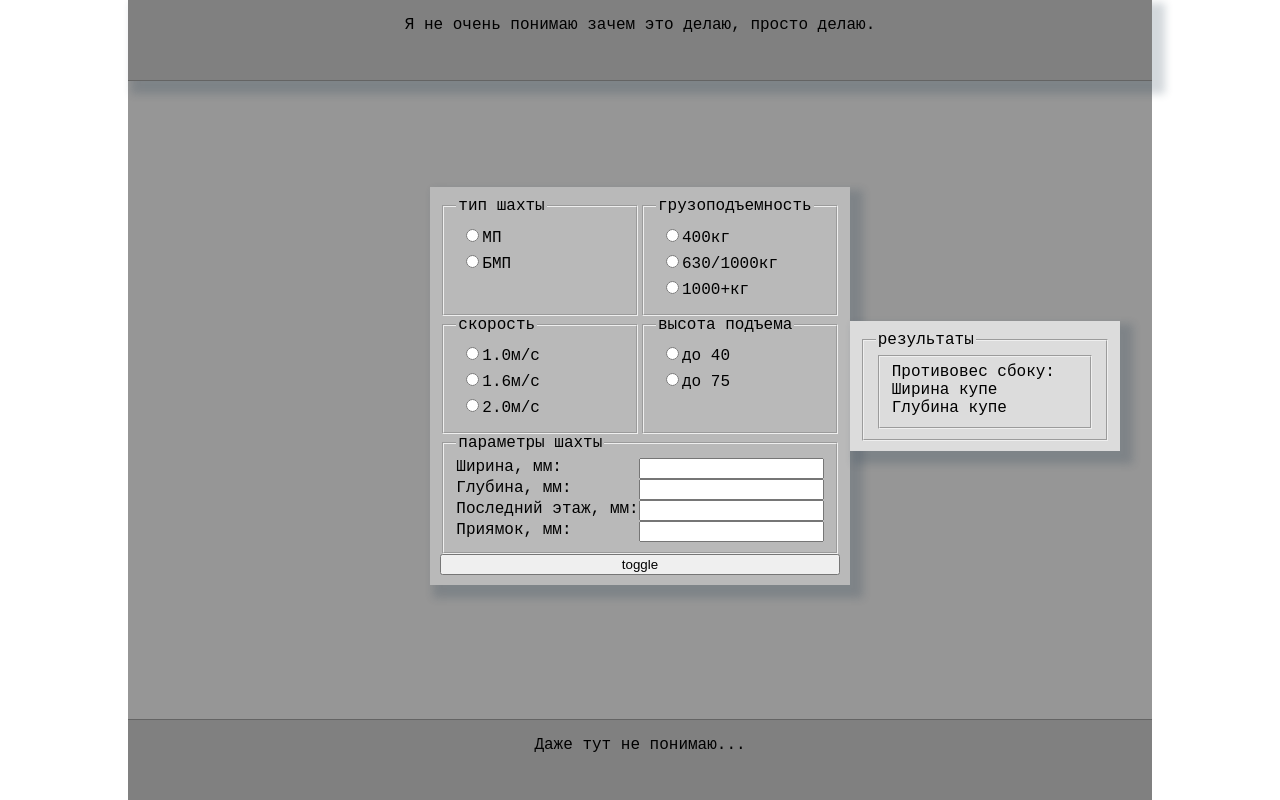
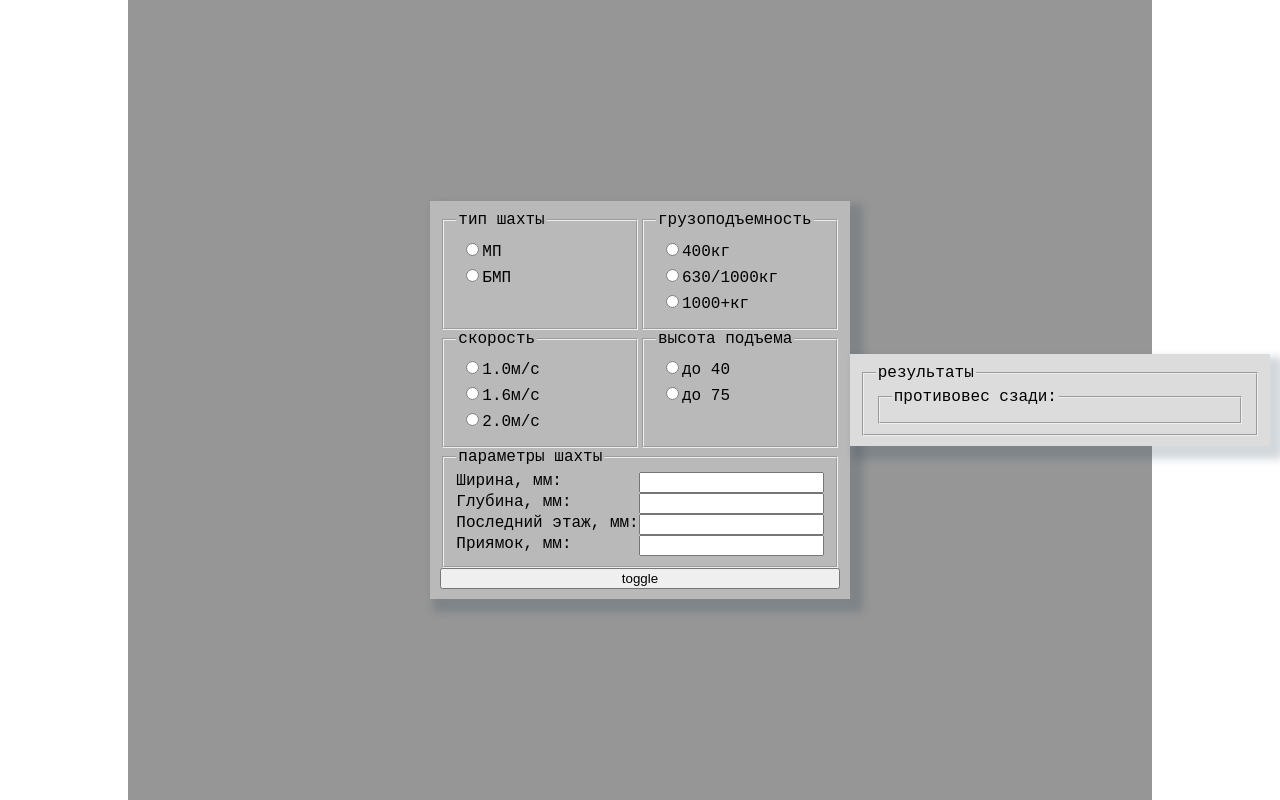
Before and after one commit to PrgvG/elm_calc, a React (Create React App) app: page / in a window 1280 px wide. Built offline with nearby package versions, Linux system fonts and the light colour scheme.

Commit message:
third commit

```diff
--- a/src/App.css
+++ b/src/App.css
@@ -28,7 +28,6 @@
 .App-body {
   display: flex;
   position: relative;
-  top: 10vh;
   margin: auto;
   align-items: center;
   justify-content: center;
@@ -47,7 +46,7 @@
   background-color: rgb(220, 220, 220);
   box-shadow: 8px 8px 8px 5px rgba(34, 60, 80, 0.2);
   padding: 10px;
-  width: 250px;
+  width: 400px;
 }
 .App-footer {
   position: relative;
--- a/src/App.js
+++ b/src/App.js
@@ -1,9 +1,19 @@
 import "./App.css";
-import { useState } from "react";
+import React, { useState } from "react";
+import Input from "./components/Input.jsx";
+import InputText from "./components/InputText.jsx";
+import ResultList from "./components/ResultList.jsx";
+
+import shaftArr from "./data/shaft.js";
+import loadArr from "./data/load.js";
+import cabinArr from "./data/cabin.js";
+import speedArr from "./data/speed.js";
+import heightArr from "./data/height.js";
+import doorArr from "./data/door.js";
 
 function App() {
-  const [width, setWidth] = useState(Number);
-  const [depth, setDepth] = useState(Number);
+  const [SW, setSW] = useState(Number); // SW - shaft width
+  const [SD, setSD] = useState(Number); // SD - shaft depth
   const [head, setHead] = useState(Number);
   const [height, setHeight] = useState(Number);
   const [pit, setPit] = useState(Number);
@@ -12,156 +22,59 @@ function App() {
   const [speed, setSpeed] = useState(0);
   const [toggle, setToggle] = useState(true);
 
-  const sqrOfSpeed = (n) => 0.035 * n ** 2
-  const coupleGuide = (n) => n + n
+  const a = 2100 + 40 + 1000 + speed
+  const b = 2100 + 40 + 700 + 100 + 121 + 100 + speed
+  const A_HEAD = 3300
+  const B_HEAD = 3400
+  const C_HEAD = 4100
+  const D_HEAD = 3900
+  const A_PIT = 1050
+  const D_PIT = 1400
+  const HEAD_AND_PIT = 4500
+  const MIN_CAR_BRACKET = 35
+  const MAX_CAR_BRACKET = 245
+  const MIN_CWT_BRACKET = 230
+  const MAX_CWT_BRACKET = 550
+
   const redHead = (n) => {
-    const tmp = shaft === "mr" ? 3300 : height > 40 ? 4100 : 3400
-    return n < tmp && n > 0 ? "ShaftInput Red" : "ShaftInput"
-  }
+    const tmp = shaft === "mr" ? A_HEAD : height > 40 ? C_HEAD : B_HEAD;
+    return n < tmp && n > 0 ? "ShaftInput Red" : "ShaftInput";
+  };
   const redPit = (n) => {
-    return n < 1050 && n > 0 ? "ShaftInput Red" : "ShaftInput"
-  }
-  const shaftArr = [
-    { type: "radio", id: "shaft1", name: "shaft", value: "mr", label: "МП" },
-    { type: "radio", id: "shaft2", name: "shaft", value: "mrl", label: "БМП" },
-  ];
-  const loadArr = [
-    { type: "radio", id: "load1", name: "load", value: coupleGuide(65), label: "400кг" },
-    { type: "radio", id: "load2", name: "load", value: coupleGuide(75), label: "630/1000кг", },
-    { type: "radio", id: "load3", name: "load", value: coupleGuide(75), label: "1000+кг" },
-  ];
-  const speedArr = [
-    { type: "radio", id: "speed1", name: "speed", value: sqrOfSpeed(1), label: "1.0м/с", },
-    { type: "radio", id: "speed2", name: "speed", value: sqrOfSpeed(1.6), label: "1.6м/с", },
-    { type: "radio", id: "speed3", name: "speed", value: sqrOfSpeed(2), label: "2.0м/с", },
-  ];
-  const heightArr = [
-    { type: "radio", id: "height1", name: "height", value: 39, label: "до 40" },
-    { type: "radio", id: "height2", name: "height", value: 41, label: "до 75" },
-  ];
-  const cabinArr = [
-    {width: 950, height: 1050, name: "0401"},
-    {width: 810, height: 1000, name: "0402"},
-    {width: 810, height: 810, name: "0403"},
-    {width: 1000, height: 1250, name: "0404"},
-    {width: 1050, height: 1100, name: "0405"},
-    {width: 1100, height: 950, name: "0406"},
-    {width: 950, height: 1100, name: "0407"},
-    {width: 2100, height: 1100, name: "0601"},
-    {width: 1100, height: 1400, name: "0602"},
-    {width: 1100, height: 2100, name: "0603"},
-    {width: 1050, height: 2100, name: "0604"},
-    {width: 1400, height: 2300, name: "0605"},
-    {width: 1400, height: 1200, name: "0606"},
-    {width: 1400, height: 2200, name: "0607"},
-    {width: 1400, height: 2100, name: "0608"},
-    {width: 2170, height: 1170, name: "0609"},
-    {width: 1600, height: 1400, name: "1001"},
-    {width: 1400, height: 1600, name: "1002"},
-    {width: 1700, height: 1500, name: "1003"},
-    {width: 2100, height: 1500, name: "1004"},
-    {width: 1500, height: 1700, name: "1005"},
-    {width: 1400, height: 2400, name: "1006"},
-    {width: 2100, height: 1400, name: "1007"},
-    {width: 1200, height: 2300, name: "1008"},
-  ]
+    return n < A_PIT && n > 0 ? "ShaftInput Red" : "ShaftInput";
+  };
 
   return (
     <div className="App">
-      <header className="App-header">
-        <p>Я не очень понимаю зачем это делаю, просто делаю.</p>
-      </header>
-      <body className="App-body">
+      <div className="App-body">
         <form className="Body-container">
           <div className="Container-radio">
-            <fieldset>
-              <legend>Тип шахты</legend>
-              {shaftArr.map((it) => {
-                return (
-                  <div className="Radio-input">
-                    <input
-                      type={it.type}
-                      id={it.id}
-                      name={it.name}
-                      value={it.value}
-                      onClick={(e) => setShaft(e.target.value)}
-                    />
-                    <label for={it.id}>{it.label}</label>
-                  </div>
-                );
-              })}
-            </fieldset>
-            <fieldset>
-              <legend>Грузоподъемность</legend>
-              {loadArr.map((it) => {
-                return (
-                  <div className="Radio-input">
-                    <input
-                      type={it.type}
-                      id={it.id}
-                      name={it.name}
-                      value={it.value}
-                      onClick={(e) => setLoad(e.target.value)}
-                    />
-                    <label for={it.id}>{it.label}</label>
-                  </div>
-                );
-              })}
-            </fieldset>
-            <fieldset>
-              <legend>Скорость</legend>
-              {speedArr.map((it) => {
-                return (
-                  <div className="Radio-input">
-                    <input
-                      type={it.type}
-                      id={it.id}
-                      name={it.name}
-                      value={it.value}
-                      onClick={(e) => setSpeed(e.target.value)}
-                    />
-                    <label for={it.id}>{it.label}</label>
-                  </div>
-                );
-              })}
-            </fieldset>
-            <fieldset>
-              <legend>Высота подъема</legend>
-              {heightArr.map((it) => {
-                return (
-                  <div className="Radio-input">
-                    <input
-                      type={it.type}
-                      id={it.id}
-                      name={it.name}
-                      value={it.value}
-                      onClick={(e) => setHeight(e.target.value)}
-                    />
-                    <label for={it.id}>{it.label}</label>
-                  </div>
-                );
-              })}
-            </fieldset>
+            <Input set={setShaft} arr={shaftArr} title="Тип шахты" />
+            <Input set={setLoad} arr={loadArr} title="Грузоподъемность" />
+            <Input set={setSpeed} arr={speedArr} title="Скорость" />
+            <Input set={setHeight} arr={heightArr} title="Высота подъема" />
           </div>
           <fieldset className="Container-input">
             <legend>Параметры шахты</legend>
-            <div className="ShaftInput">
-              Ширина, мм: <input onChange={(e) => setWidth(e.target.value)} />
-            </div>
-            <div className="ShaftInput">
-              Глубина, мм: <input onChange={(e) => setDepth(e.target.value)} />
-            </div>
-            <div className={redHead(head)}>
-              Последний этаж, мм:
-              <input onChange={(e) => setHead(e.target.value)} />
-            </div>
-            <div className={redPit(pit)}>
-              Приямок, мм: <input onChange={(e) => setPit(e.target.value)} />
-            </div>
+            <InputText set={setSW} styles="ShaftInput" title="Ширина, мм: " />
+            <InputText set={setSD} styles="ShaftInput" title="Глубина, мм: " />
+            <InputText
+              set={setHead}
+              styles={redHead(head)}
+              title=" Последний этаж, мм: "
+            />
+            <InputText
+              set={setPit}
+              styles={redPit(pit)}
+              title="Приямок, мм: "
+            />
           </fieldset>
-          <button type="button" onClick={(e) => {
-            setToggle(!toggle)
-          }}>
+          <button
+            type="button"
+            onClick={(e) => {
+              setToggle(!toggle);
+            }}
+          >
             toggle
           </button>
         </form>
@@ -169,39 +82,34 @@ function App() {
           <div className="Body-result">
             <fieldset>
               <legend>Результаты</legend>
-              <fieldset>
-                Противовес сбоку:
-                <div>Ширина купе {width != 0 && width - 275 - load}</div>
-                <div>Глубина купе {depth != 0 && depth - 255}</div>
-                <div>{cabinArr.filter(it => it.width < width - 275 - load && it.width > width - 275 - load - 300 && it.height < depth - 255).map(it => {
-                return (
-                <>
-                  {it.width} x {it.height} - {it.name} <br/>
-                </>
-                )
-              })}</div>
-              </fieldset>
-              {shaft === "mr" && (<fieldset>
-                Противовес сзади:
-                <div>Ширина купе {width != 0 && width - 90 - load}</div>
-                <div>Глубина купе {depth != 0 && depth - 470}</div>
-                <div>{cabinArr.filter(it => {
-                  return it.width < width - 90 - load && it.width > width - load - 390 && it.height < depth - 470
-                }).map(it => {
-                  return (
-                  <>
-                    {it.width} x {it.height} - {it.name} <br/>
-                  </>
-                )
-              })}</div>
-              </fieldset>)}
+              <ResultList
+                title="Противовес сзади:"
+                arr={cabinArr.filter(it => it.load == load)}
+                w1={MIN_CAR_BRACKET * 2}
+                w2={MAX_CAR_BRACKET * 2}
+                d1={470}
+                SW={SW}
+                SD={SD}
+                load={load}
+                doors={doorArr}
+              />
+              {shaft === "mr" && (
+                <ResultList
+                  title="Противовес сбоку:"
+                  arr={cabinArr.filter(it => it.load == load)}
+                  w1={MIN_CAR_BRACKET + MIN_CWT_BRACKET}
+                  w2={MAX_CAR_BRACKET + MAX_CWT_BRACKET}
+                  d1={255}
+                  SW={SW}
+                  SD={SD}
+                  load={load}
+                  doors={doorArr}
+                />
+              )}
             </fieldset>
           </div>
         )}
-      </body>
-      <footer className="App-footer">
-        <p>Даже тут не понимаю...</p>
-      </footer>
+      </div>
     </div>
   );
 }
--- a/src/components/Input.jsx
+++ b/src/components/Input.jsx
@@ -1,11 +1,25 @@
-import React from 'react';
+import React from "react";
 
 function Input(props) {
-    return (
-        <div>
-
-        </div>
-    );
+  return (
+    <fieldset>
+      <legend>{props.title}</legend>
+      {props.arr.map((it, i) => {
+        return (
+          <div className="Radio-input" key={i}>
+            <input
+              type={it.type}
+              id={it.id}
+              name={it.name}
+              value={it.value}
+              onClick={(e) => props.set(e.target.value)}
+            />
+            <label for={it.id}>{it.label}</label>
+          </div>
+        );
+      })}
+    </fieldset>
+  );
 }
 
 export default Input;
--- /dev/null
+++ b/src/components/InputText.jsx
@@ -0,0 +1,11 @@
+import React from "react";
+
+function InputText(props) {
+  return (
+    <div className={props.styles}>
+      {props.title}<input onChange={(e) => props.set(e.target.value)} />
+    </div>
+  );
+}
+
+export default InputText;
--- /dev/null
+++ b/src/components/ResultList.jsx
@@ -0,0 +1,43 @@
+import React from "react";
+
+function ResultList(props) {
+  function guide(load) {
+    return load === "400" ? 65 : load === "630" ? 62 : 75;
+  }
+  function filterDoors(doorArr, BG, CW, load) {
+    let result = doorArr.filter(
+      (it) =>
+        it.DW <= CW - 100 &&
+        it.fullWidth <= props.SW - 35 - load - (BG - CW) / 2 - 50 - 15
+    );
+    return result[result.length - 1] ? result[result.length - 1].DW : 'нету дверей';
+  }
+  return (
+    <fieldset>
+      <legend>{props.title}</legend>
+      {props.arr
+        .filter(
+          (it) =>
+            it.CW <= props.SW - props.w1 - guide(props.load) * 2 &&
+            it.CW >= props.SW - props.w2 - guide(props.load) * 2 &&
+            it.CD <= props.SD - props.d1
+        )
+        .map((it, i) => {
+          return (
+            <div key={i}>
+              {it.title} - {it.CW} x {it.CD} {"=> "}
+              ТО:{filterDoors(
+                props.doors,
+                it.BG,
+                it.CW,
+                guide(props.load)
+              )}
+              <br />
+            </div>
+          );
+        })}
+    </fieldset>
+  );
+}
+
+export default ResultList;
--- /dev/null
+++ b/src/data/cabin.js
@@ -0,0 +1,29 @@
+const cabinArr = [
+  { CW: 950, CD: 1050, BG: 1050, load: 400, title: "0401" },
+  { CW: 810, CD: 1000, BG: 910, load: 400, title: "0402" },
+  { CW: 810, CD: 810, BG: 910, load: 400, title: "0403" },
+  { CW: 1000, CD: 1250, BG: 1080, load: 400, title: "0404" },
+  { CW: 1050, CD: 1100, BG: 1130, load: 400, title: "0405" },
+  { CW: 1100, CD: 950, BG: 1180, load: 400, title: "0406" },
+  { CW: 950, CD: 1100, BG: 1050, load: 400, title: "0407" },
+  { CW: 2100, CD: 1100, BG: 2180, load: 630, title: "0601" },
+  { CW: 1100, CD: 1400, BG: 1180, load: 630, title: "0602" },
+  { CW: 1100, CD: 2100, BG: 1180, load: 630, title: "0603" },
+  { CW: 1050, CD: 2100, BG: 1130, load: 630, title: "0604" },
+  { CW: 1400, CD: 2300, BG: 1480, load: 1000, title: "0605" },
+  { CW: 1400, CD: 1200, BG: 1480, load: 630, title: "0606" },
+  { CW: 1400, CD: 2200, BG: 1480, load: 1000, title: "0607" },
+  { CW: 1400, CD: 2100, BG: 1480, load: 1000, title: "0608" },
+  { CW: 2170, CD: 1170, BG: 2250, load: 630, title: "0609" },
+  { CW: 1600, CD: 1400, BG: 1680, load: 630, title: "1001" },
+  { CW: 1400, CD: 1600, BG: 1480, load: 630, title: "1002" },
+  { CW: 1700, CD: 1500, BG: 1780, load: 630, title: "1003" },
+  { CW: 2100, CD: 1500, BG: 2180, load: 1000, title: "1004" },
+  { CW: 1500, CD: 1700, BG: 1580, load: 630, title: "1005" },
+  { CW: 1400, CD: 2400, BG: 1480, load: 630, title: "1006" },
+  { CW: 2100, CD: 1400, BG: 2180, load: 1000, title: "1007" },
+  { CW: 1200, CD: 2300, BG: 1280, load: 630, title: "1008" },
+  { CW: 1600, CD: 2500, BG: 1680, load: 1000, title: "2001" },
+];
+
+export default cabinArr;
--- /dev/null
+++ b/src/data/door.js
@@ -0,0 +1,12 @@
+const doorArr = [
+  { DW: 600, fullWidth: 955 },
+  { DW: 650, fullWidth: 1030 },
+  { DW: 700, fullWidth: 1095 },
+  { DW: 800, fullWidth: 1245 },
+  { DW: 900, fullWidth: 1395 },
+  { DW: 1000, fullWidth: 1545 },
+  { DW: 1100, fullWidth: 1695 },
+  { DW: 1200, fullWidth: 1845 },
+];
+
+export default doorArr;
--- /dev/null
+++ b/src/data/height.js
@@ -0,0 +1,6 @@
+const heightArr = [
+  { type: "radio", id: "height1", name: "height", value: 39, label: "до 40" },
+  { type: "radio", id: "height2", name: "height", value: 41, label: "до 75" },
+];
+
+export default heightArr;
--- /dev/null
+++ b/src/data/load.js
@@ -0,0 +1,7 @@
+const loadArr = [
+    { type: "radio", id: "load1", name: "load", value: 400, label: "400кг" },
+    { type: "radio", id: "load2", name: "load", value: 630, label: "630/1000кг", },
+    { type: "radio", id: "load3", name: "load", value: 1000, label: "1000+кг" },
+  ];
+
+  export default loadArr;
--- /dev/null
+++ b/src/data/shaft.js
@@ -0,0 +1,6 @@
+const shaftArr = [
+  { type: "radio", id: "shaft1", name: "shaft", value: "mr", label: "МП" },
+  { type: "radio", id: "shaft2", name: "shaft", value: "mrl", label: "БМП" },
+];
+
+export default shaftArr;
--- /dev/null
+++ b/src/data/speed.js
@@ -0,0 +1,27 @@
+const sqrOfSpeed = (n) => 0.035 * n ** 2
+
+const speedArr = [
+  {
+    type: "radio",
+    id: "speed1",
+    name: "speed",
+    value: sqrOfSpeed(1),
+    label: "1.0м/с",
+  },
+  {
+    type: "radio",
+    id: "speed2",
+    name: "speed",
+    value: sqrOfSpeed(1.6),
+    label: "1.6м/с",
+  },
+  {
+    type: "radio",
+    id: "speed3",
+    name: "speed",
+    value: sqrOfSpeed(2),
+    label: "2.0м/с",
+  },
+];
+
+export default speedArr;
```
